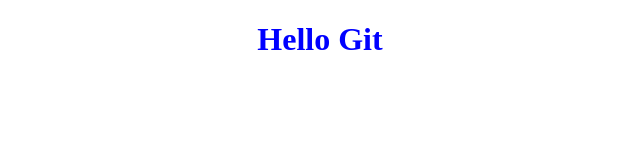
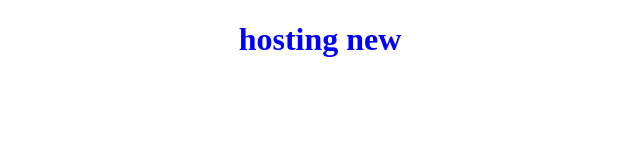
Before and after one commit to ninogogiya/new-weather-app, a plain HTML site: page index.html in a window 1280 px wide. Shown: the whole page, without its empty margins (320-960 px from the left). Drawn offline with Linux system fonts and the light colour scheme.

```diff
--- a/index.html
+++ b/index.html
@@ -8,7 +8,7 @@
     <link rel="stylesheet" href="style.css" />
   </head>
   <body>
-    <h1>Hello Git</h1>
+    <h1> hosting new </h1>
     <script src="script.js"></script>
   </body>
 </html>
```
